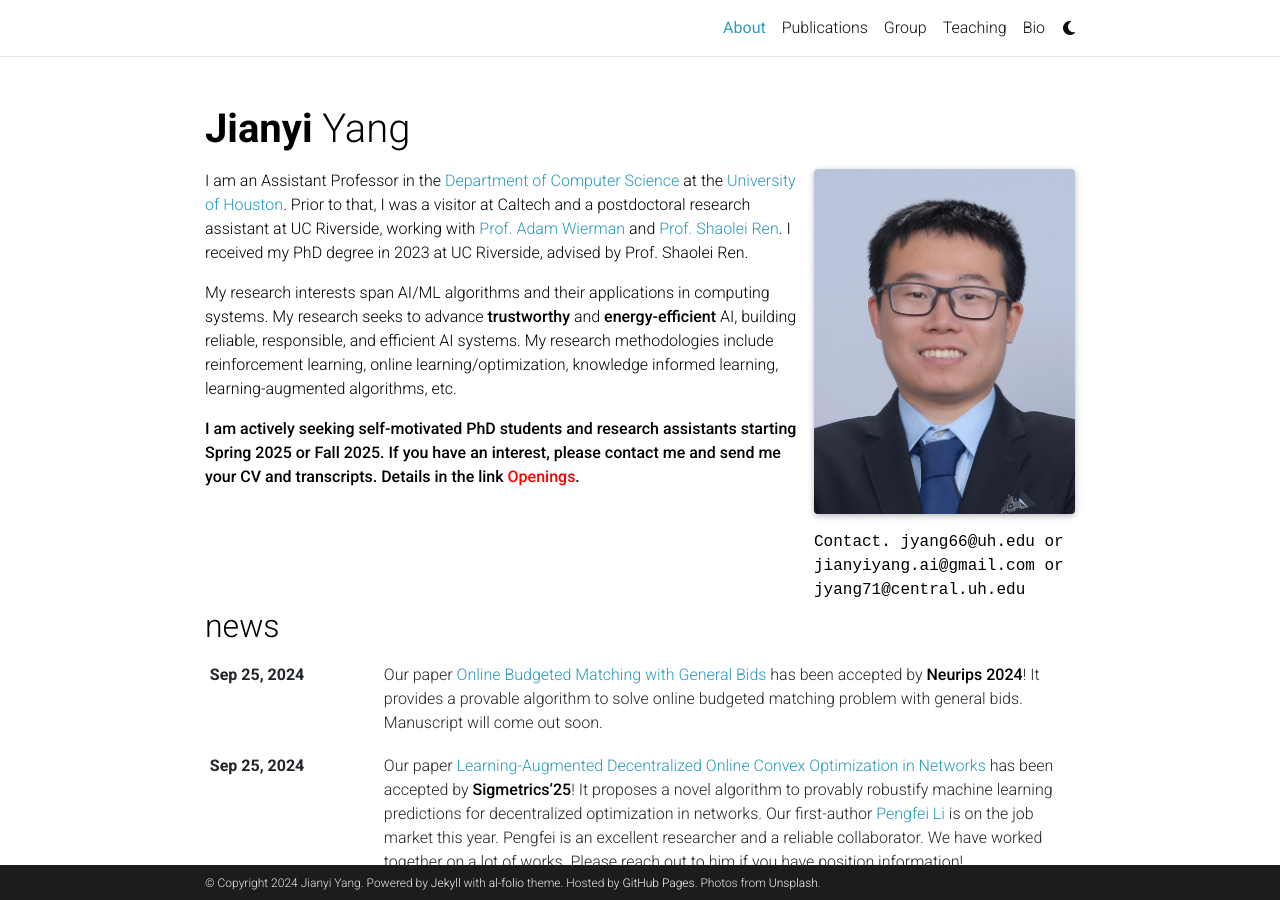
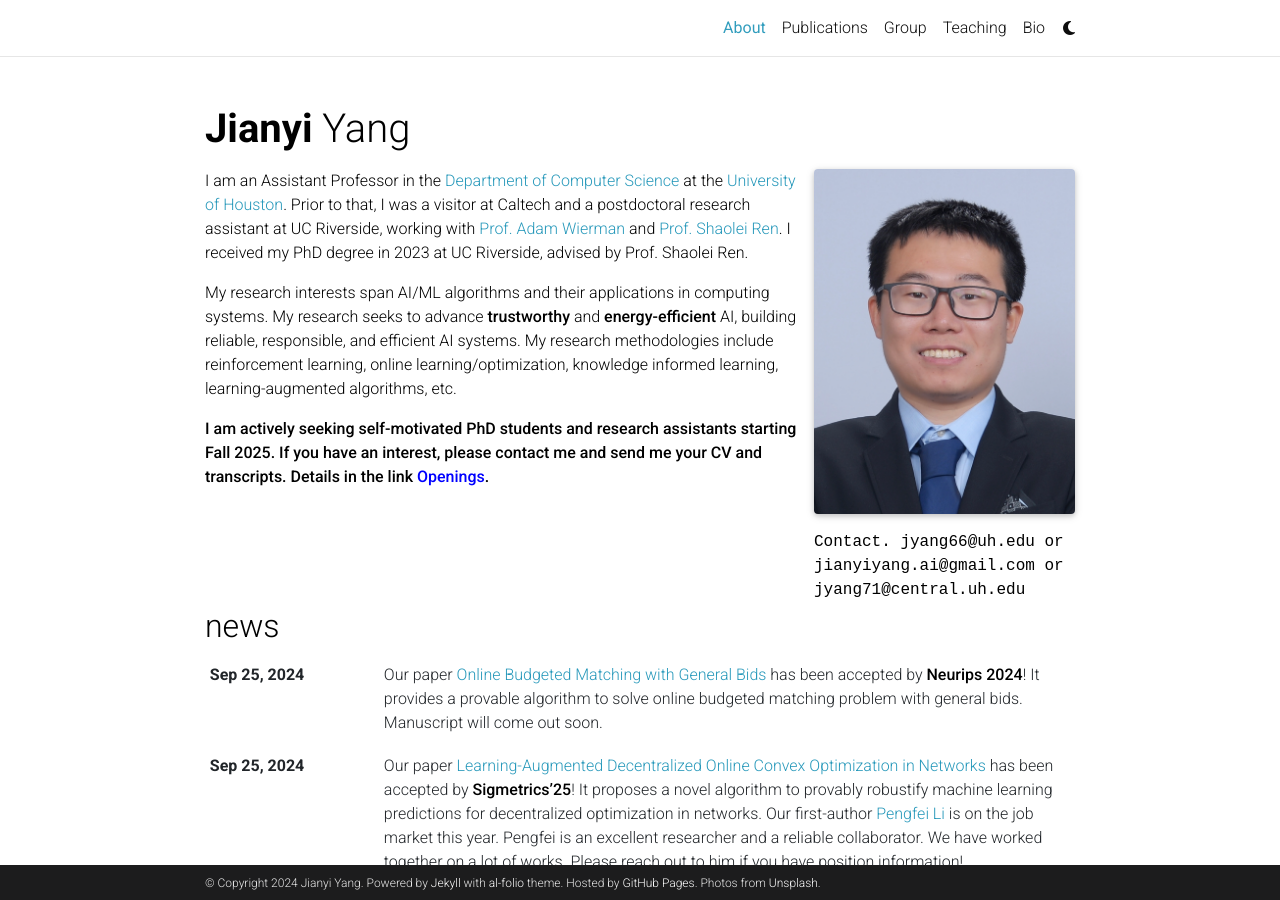
Before and after one commit to JYang-AI/jyang-ai.github.io, a Jekyll site: the page built from _pages/about.md, in a window 1280 px wide and 900 px high. Built offline with Jekyll 4.4.1, drawn with Linux system fonts in a browser that asks for light colours; full-size pictures stand in for the smaller copies a plugin makes; some web fonts are replaced; comment, search, counter and statistics services are not loaded; a style sheet for code colours, icons or effects is not loaded.

Commit message:
Update about.md

```diff
--- a/_pages/about.md
+++ b/_pages/about.md
@@ -22,4 +22,4 @@
 My research interests span AI/ML algorithms and their applications in computing systems.  My research seeks to advance **trustworthy** and **energy-efficient** AI, building reliable, responsible, and efficient AI systems. My research methodologies include reinforcement learning, online learning/optimization, knowledge informed learning, learning-augmented algorithms, etc.
 
 
-**I am actively seeking self-motivated PhD students and research assistants starting Spring 2025 or Fall 2025. If you have an interest, please contact me and send me your CV and transcripts. Details in the link [<span style="color: red;">Openings</span>](https://jyang-ai.github.io/join/).**
+**I am actively seeking self-motivated PhD students and research assistants starting Fall 2025. If you have an interest, please contact me and send me your CV and transcripts. Details in the link [<span style="color: blue;">Openings</span>](https://jyang-ai.github.io/join/).**
```
